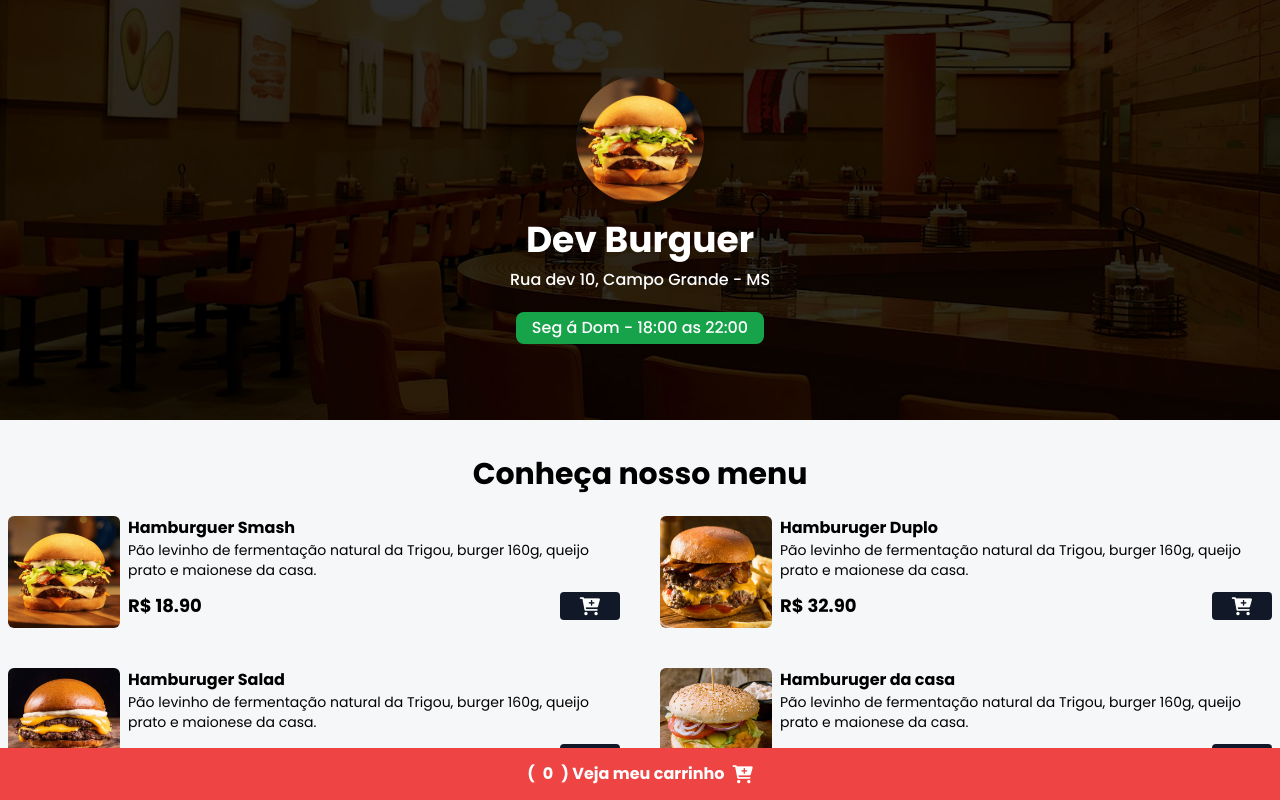
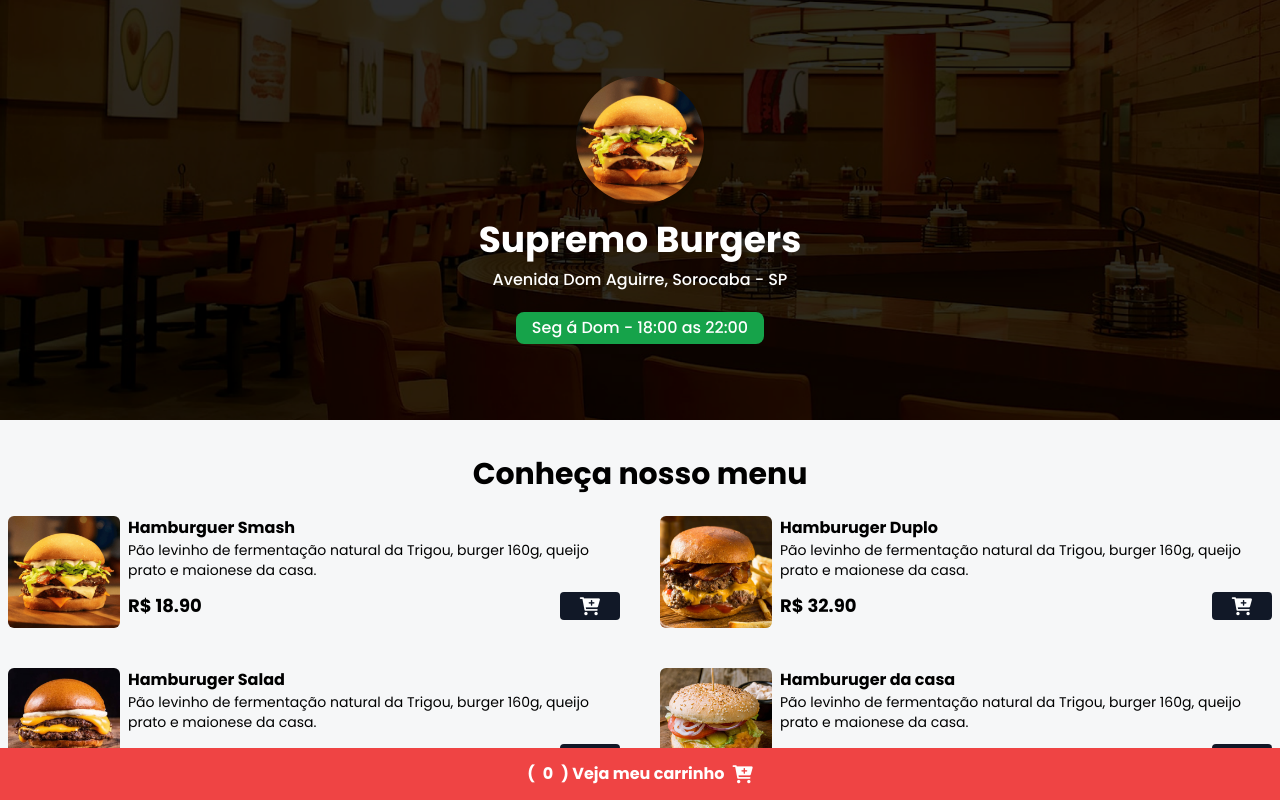
Before and after one commit to leonardoMartinsB/Projeto---Cardapio, a website: page index.html in a window 1280 px wide. Shown: the top 800 px of the page. Drawn offline with nearby package versions, Linux system fonts and the light colour scheme.

Commit message:
Update index.html

```diff
--- a/index.html
+++ b/index.html
@@ -1,9 +1,11 @@
 <!DOCTYPE html>
-<html lang="en">
+<html lang="pt-br">
 <head>
-  <meta charset="UTF-8">
-  <meta name="viewport" content="width=device-width, initial-scale=1.0">
-
+     <meta charset="UTF-8">
+    <meta name="description" content="Supremo Burgers">
+    <meta name="keywords" content="HTML, CSS, JavaScript">
+    <meta name="author" content="Leonardo Martins">
+    <meta name="viewport" content="width=device-width, initial-scale=1.0">
 
   <link rel="stylesheet" type="text/css" href="https://cdn.jsdelivr.net/npm/toastify-js/src/toastify.min.css" />
 
@@ -15,16 +17,9 @@
     integrity="sha512-Fo3rlrZj/k7ujTnHg4CGR2D7kSs0v4LLanw2qksYuRlEzO+tcaEPQogQ0KaoGN26/zrn20ImR1DfuLWnOo7aBA=="
     crossorigin="anonymous" referrerpolicy="no-referrer" />
 
-    <!-- META TAG OG -->
-    <meta property="og:type" content="website"/>
-    <meta property="og:title" content="Dev Burguer - O melhor hamburuger dev!"/>
-    <meta property="og:image" content="https://projeto-cardapio-wine.vercel.app/assets/hamb-1.png"/>
-    <meta property="og:description" content="O melhor hamburuger caseiro de verdade!" />
-    <meta property="og:site_name" content="DevBuruger" />
-
   <link rel="stylesheet" href="./styles/output.css" />
 
-  <title>Dev Burguer - A melhor hamburgueria dev!</title>
+  <title>Supremo Burgers - A melhor hamburgueria dev!</title>
 </head>
 <body>
 
@@ -33,14 +28,14 @@
     <div class="w-full h-full flex flex-col justify-center items-center">
       <img
         src="./assets/hamb-1.png"
-        alt="Logo DevBurguer"
+        alt="Logo Supremo Burgers"
         class="w-32 h-32 rounded-full shadow-lg hover:scale-110 duration-200"
       />
       <h1 class="text-4xl mt-4 mb-2 font-bold text-white">
-        Dev Burguer
+       Supremo Burgers
       </h1>
 
-      <span class="text-white font-medium">Rua dev 10, Campo Grande - MS</span>
+      <span class="text-white font-medium">Avenida Dom Aguirre, Sorocaba - SP</span>
 
       <div class="bg-green-600 px-4 py-1 rounded-lg mt-5" id="date-span">
         <span class="text-white font-medium">Seg á Dom - 18:00 as 22:00</span>
```
